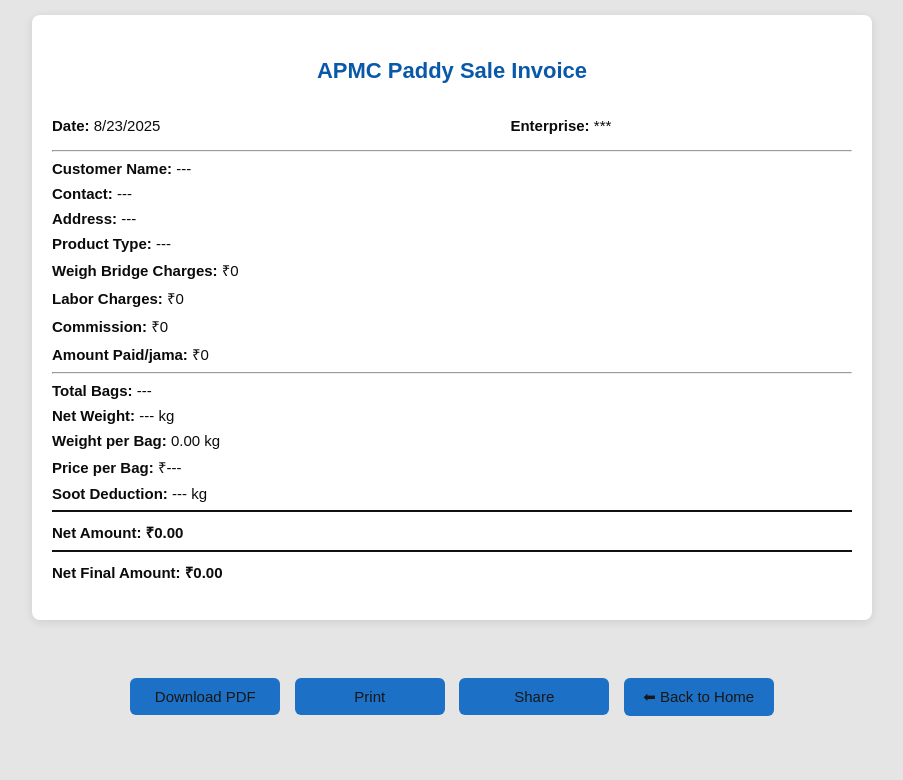
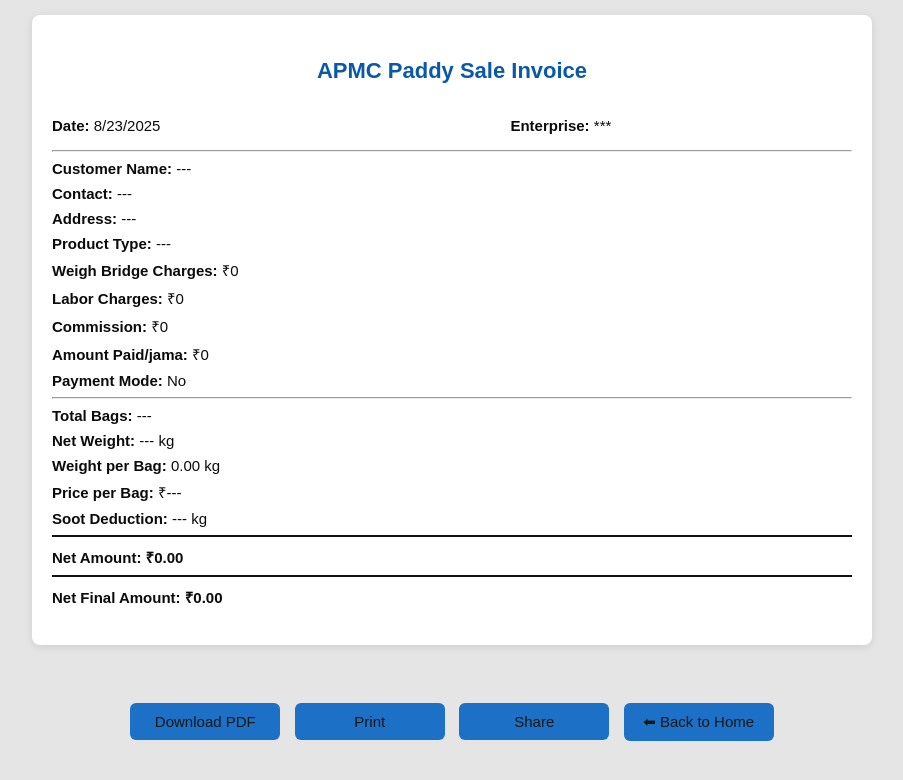
Before and after one commit to shaikdawood571/ApmcCalculator, a plain HTML site: page bill.html in a window 1280 px wide. Shown: the whole page, without its empty margins (188-1091 px from the left). Drawn offline with Linux system fonts and the light colour scheme.

Commit message:
Update bill.html

```diff
--- a/bill.html
+++ b/bill.html
@@ -156,6 +156,7 @@
     const laborCharges = params.get('laborCharges') || 0;
     const commission = params.get('commission') || 0;
     const amountPaid = params.get('amountPaid') || 0;
+    const paymentMode = params.get('paymentMode') || 'No';
     const weightPerBag = params.get('wpb') || '0.00';
 
 // ✅ Get date (from URL or fallback to today)
@@ -181,6 +182,7 @@ const formattedDate = new Date(selectedDate).toLocaleDateString();
       <p><strong>Labor Charges:</strong> ₹${laborCharges}</p>
       <p><strong>Commission:</strong> ₹${commission}</p>
       <p><strong>Amount Paid/jama:</strong> ₹${amountPaid}</p>
+      <p><strong>Payment Mode:</strong> ${paymentMode}</p>
       <hr>
       <p><strong>Total Bags:</strong> ${totalBags}</p>
       <p><strong>Net Weight:</strong> ${netWeight} kg</p>
```
